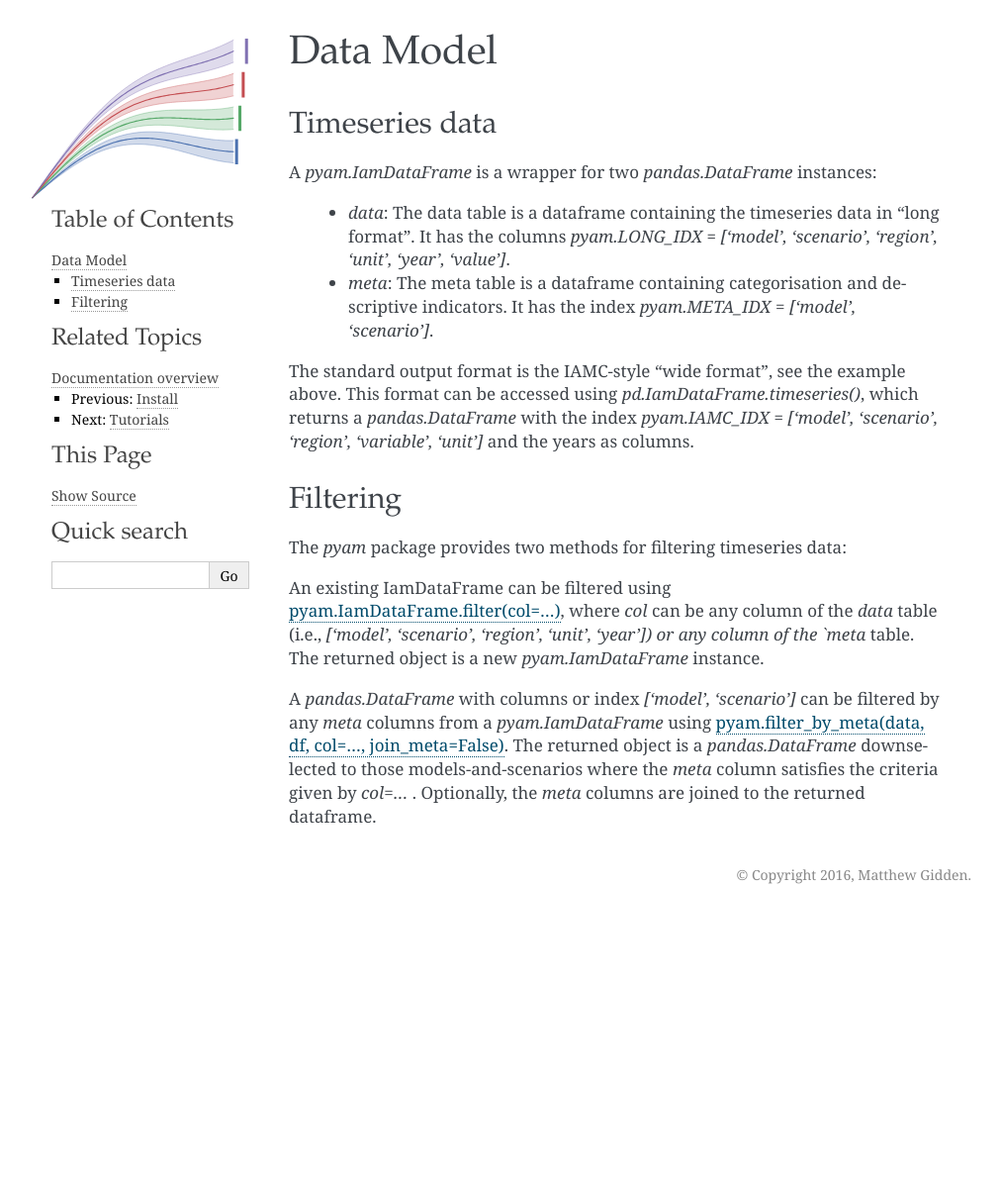
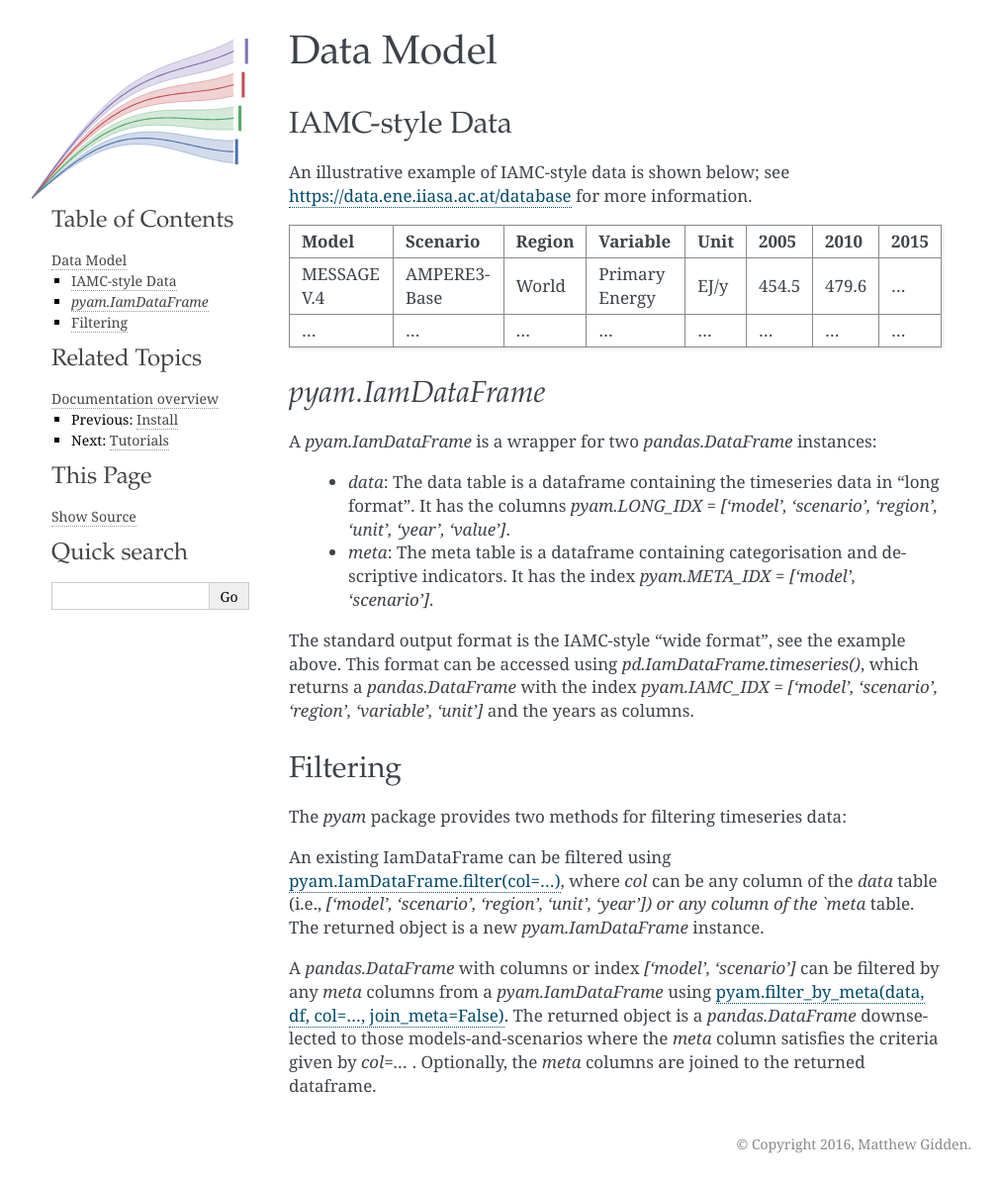
Before and after one commit to IAMconsortium/pyam, a Sphinx documentation site: the page built from doc/source/data.rst, in a window 1280 px wide. Shown: the whole page at 99% size, without its empty margins (128-1140 px from the left). Built offline with Sphinx 7.4.7, drawn with Linux system fonts in a browser that asks for light colours; pages that are not in the unit, such as notebooks, are missing from menus; before the commit the page ends 923 px from its top, so only the background shows below that.

Commit message:
clean up, reorder

```diff
--- a/doc/source/_examples/README.txt
+++ b/doc/source/_examples/README.txt
@@ -1,6 +1,6 @@
 .. _examples:
 
-Examples
-========
+Plotting Gallery
+================
 
-Some examples of `pyam`'s tools, features, and plotting capabilities.
+A variety of examples of :code:`pyam`'s plotting capabilities.
--- a/doc/source/data.rst
+++ b/doc/source/data.rst
@@ -2,8 +2,25 @@
 Data Model
 ----------
 
-Timeseries data
+IAMC-style Data
 ^^^^^^^^^^^^^^^
+
+An illustrative example of IAMC-style data is shown below;
+see https://data.ene.iiasa.ac.at/database for more information.
+
+.. _`pandas.DataFrame`:
+   https://pandas.pydata.org/pandas-docs/stable/generated/pandas.DataFrame.html
+
+============  =============  ==========  ==============  ========  ========  ========  ========
+**Model**     **Scenario**   **Region**  **Variable**    **Unit**  **2005**  **2010**  **2015**
+============  =============  ==========  ==============  ========  ========  ========  ========
+MESSAGE V.4   AMPERE3-Base   World       Primary Energy  EJ/y      454.5     479.6     ...
+...           ...            ...         ...             ...       ...       ...       ...
+============  =============  ==========  ==============  ========  ========  ========  ========
+
+
+`pyam.IamDataFrame`
+^^^^^^^^^^^^^^^^^^^
 
 A `pyam.IamDataFrame` is a wrapper for two `pandas.DataFrame` instances:
 
```
Also changed, not shown: doc/source/index.rst (+2 -12 lines), doc/source/install.rst (+7 -1 lines).
